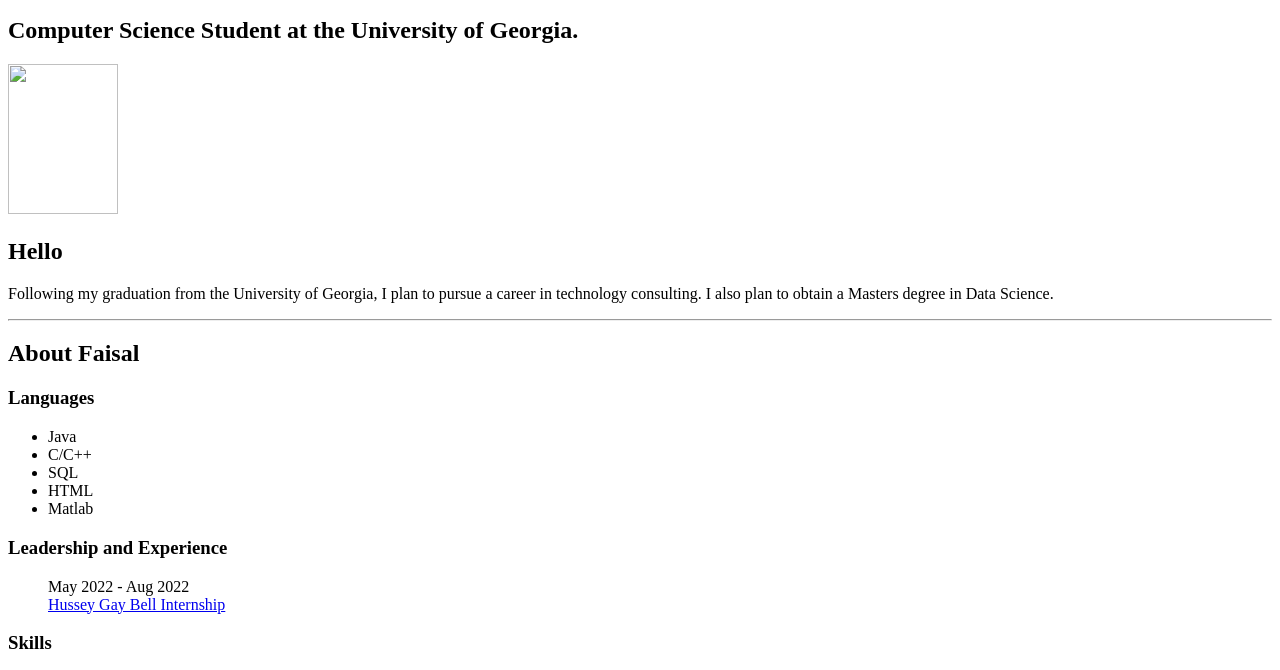
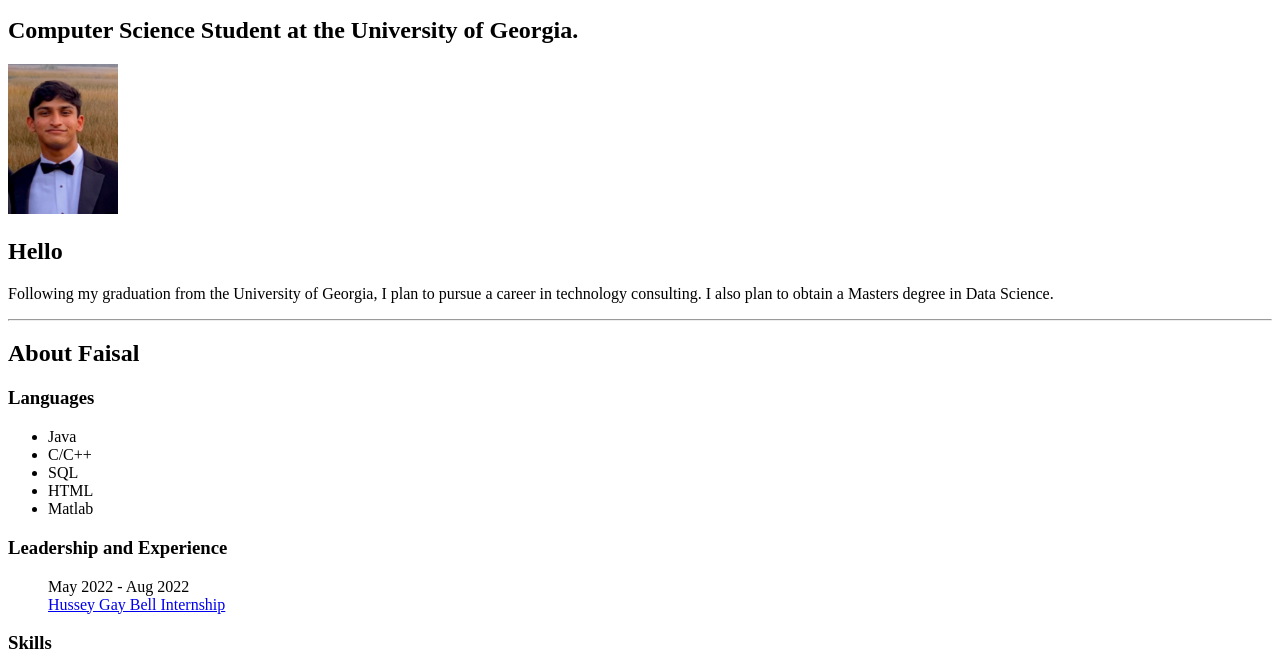
Before and after one commit to fr08523/fr08523.github.io, a plain HTML site: page index.html in a window 1280 px wide. Shown: the part 84-754 px from the top of the page. Drawn offline with Linux system fonts and the light colour scheme.

Commit message:
Update index.html

```diff
--- a/index.html
+++ b/index.html
@@ -22,7 +22,7 @@
 
 
     <section>
-        <img src="images/yourself.jpg" alt "a description of yourself" width="110" height="150">
+        <img src="yourself.jpg" alt "a description of yourself" width="110" height="150">
 <h2>Hello</h2>
 <p>Following my graduation from the University of Georgia, I plan to pursue a career in technology consulting. I also plan to obtain a Masters degree in Data Science.</p>
 <hr>
```
